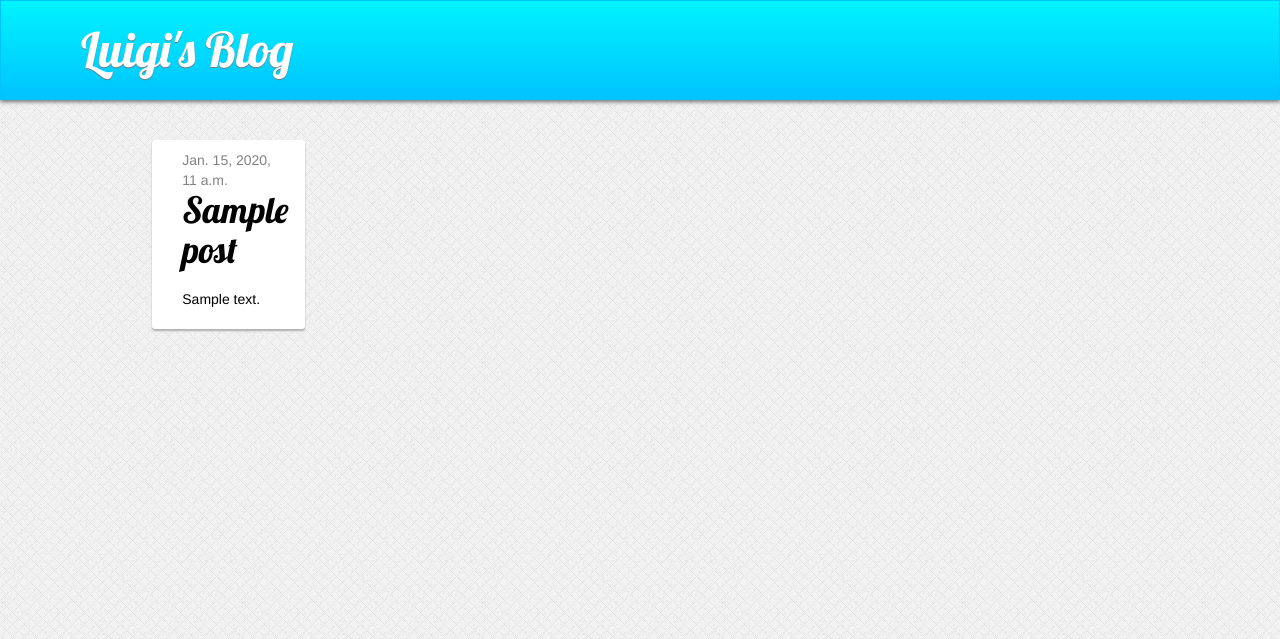
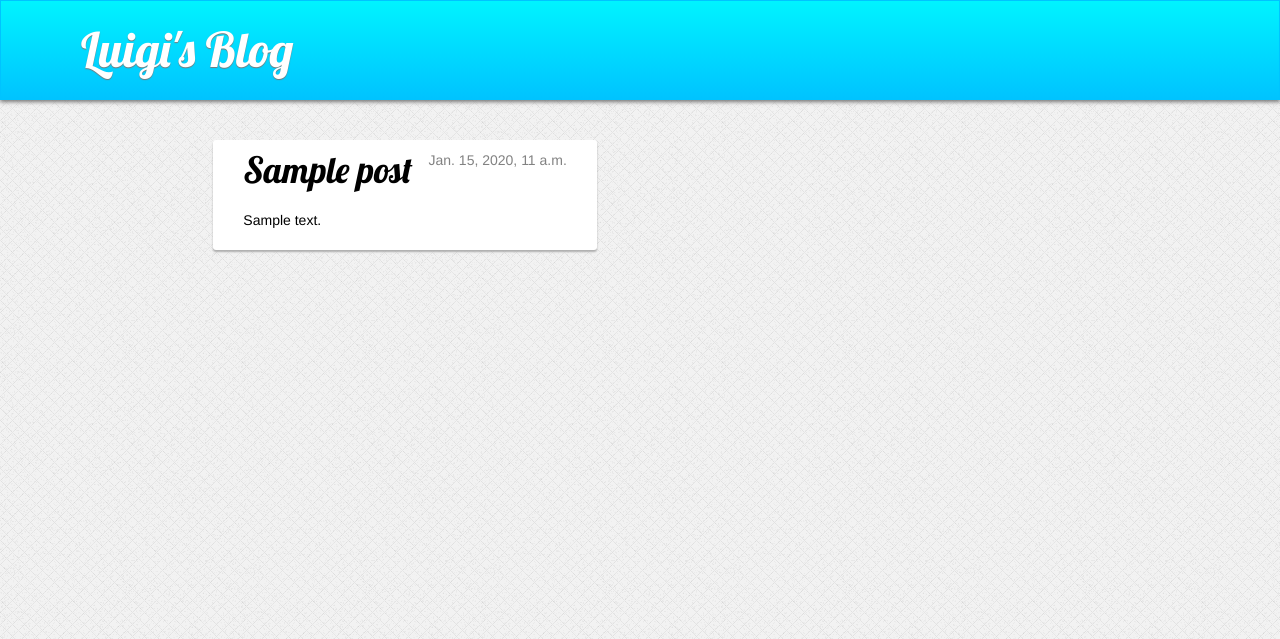
Before and after one commit to luigiarena/my-first-blog, a Django app: template blog/templates/blog/post_list.html in a window 1280 px wide. Shown: the top 639 px of the page. Run offline with Django 3.2, Linux system fonts and the light colour scheme; the template is opened without the code that fills it: values that come from a table or form of the project are taken from there, others are empty; tables that the repository leaves empty hold one stand-in row (values such as "Sample post"); some libraries are stand-ins or nearby versions.

Commit message:
Fix del tema.

```diff
--- a/blog/templates/blog/post_list.html
+++ b/blog/templates/blog/post_list.html
@@ -2,7 +2,6 @@
 
 {% block content %}
     <div class="list-post col-sm-12 col-md-11">
-      <div class="row row-eq-height">
     {% for post in posts %}
       <a href="{% url 'post_detail' pk=post.pk %}">
         <div class="post col-sm-12 col-sm-offset-0 col-md-5 col-md-offset-1">
@@ -14,6 +13,5 @@
         </div>
       </a>
     {% endfor %}
-      </div>
     </div>
 {% endblock content %}
```
